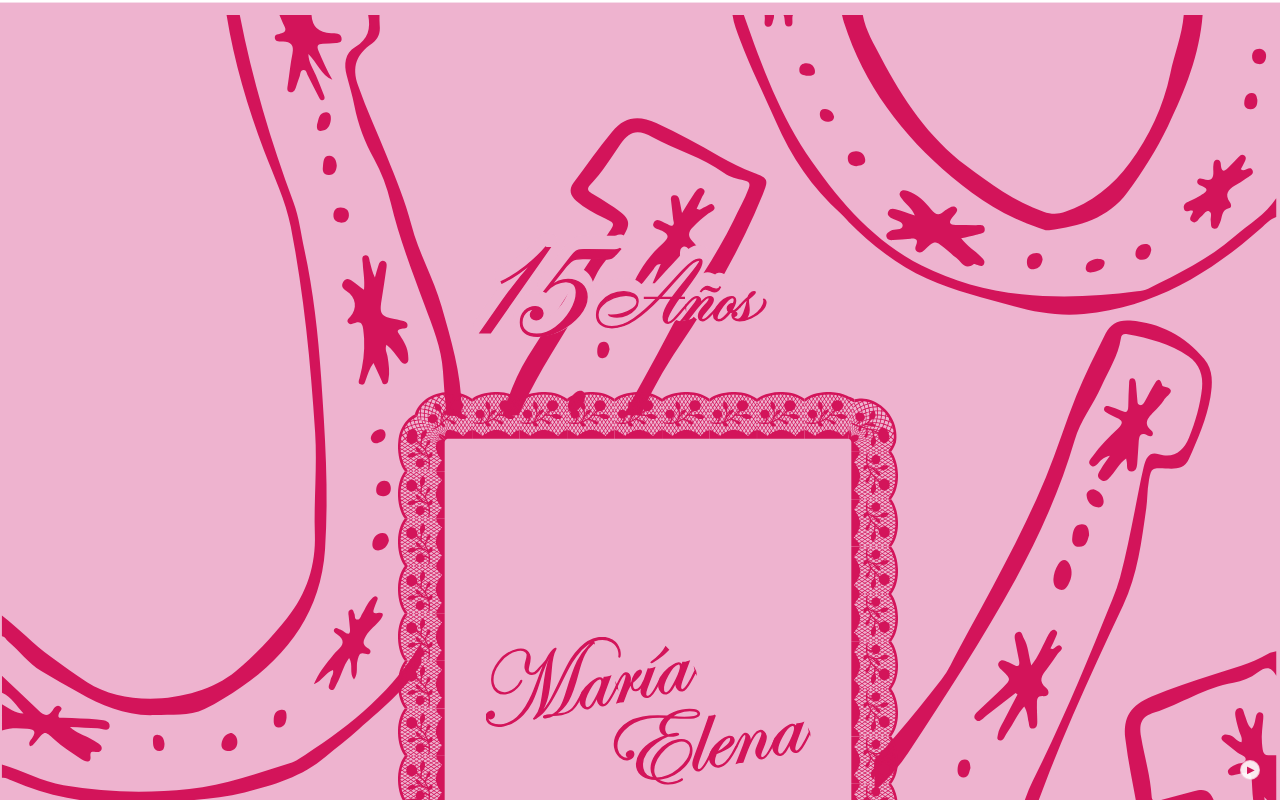
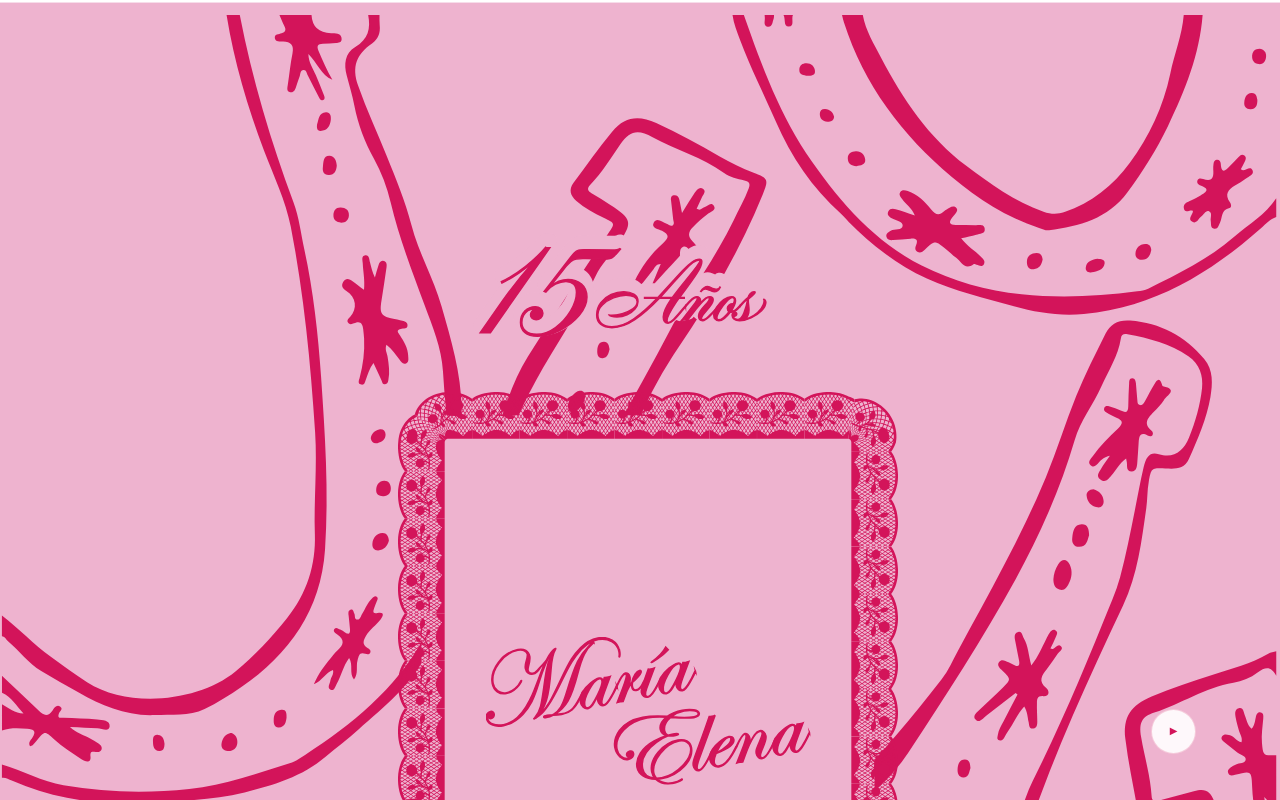
Before and after one commit to Derbyby/proy, a plain HTML site: page index.html in a window 1280 px wide. Shown: the top 800 px of the page. Drawn offline with Linux system fonts and the light colour scheme.

Commit message:
Update music button styles and positioning for improved visibility and accessibility

```diff
--- a/style.css
+++ b/style.css
@@ -246,9 +246,18 @@
 .music-button {
     position: fixed !important;
 
+    /* POSICIÓN */
+    right: 20px !important;
+    bottom: 20px !important;
+    top: auto !important;
+    left: auto !important;
+
+    margin-right: 5% !important;
+    margin-bottom: 2% !important;
+
     /* DIMENSIONES */
-    width: 20px;
-    height: 20px;
+    width: 45px;
+    height: 45px;
 
     /* DISEÑO */
     background: rgba(255, 255, 255, 0.9);
```
